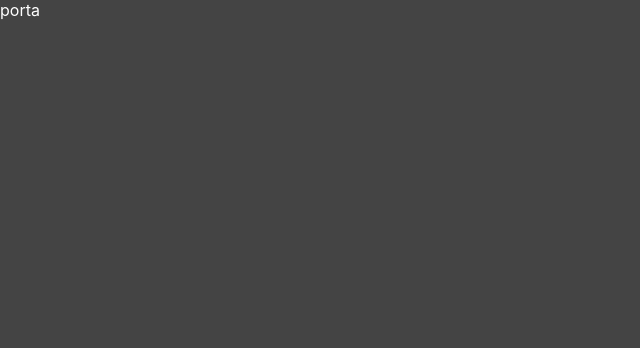
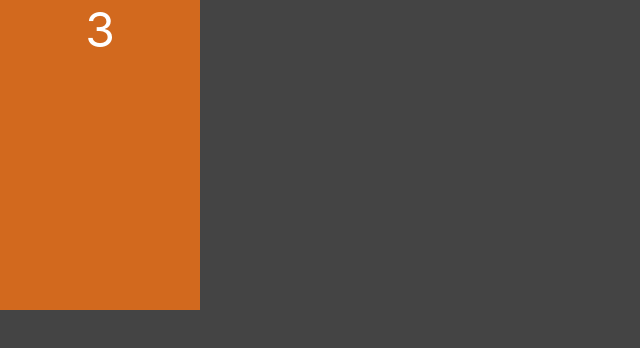
Before and after one commit to Brunogabriel-dev/monty-hall-react, a Next.js app: page / in a window 1280 px wide. Shown: the top 348 px of the page, without its empty margins (0-640 px from the left). Built offline with nearby package versions, Linux system fonts and the light colour scheme.

Commit message:
Inclusão de texto

```diff
--- a/components/Porta.jsx
+++ b/components/Porta.jsx
@@ -2,8 +2,8 @@ import styles from "../styles/Porta.module.css"
 
 export default function Porta(props) {
   return (
-    <div>
-      porta
+    <div className={styles.porta}>
+      <div className={styles.numero}>3</div>
     </div>
   )
 }
--- a/styles/Porta.module.css
+++ b/styles/Porta.module.css
@@ -0,0 +1,14 @@
+.porta {
+  display: flex;
+  flex-direction: column;
+  align-items: center;
+  background-color: chocolate;
+
+  /* temp */
+  width: 200px;
+  height: 310px;
+}
+
+.numero {
+  font-size: 3rem;
+}
```
